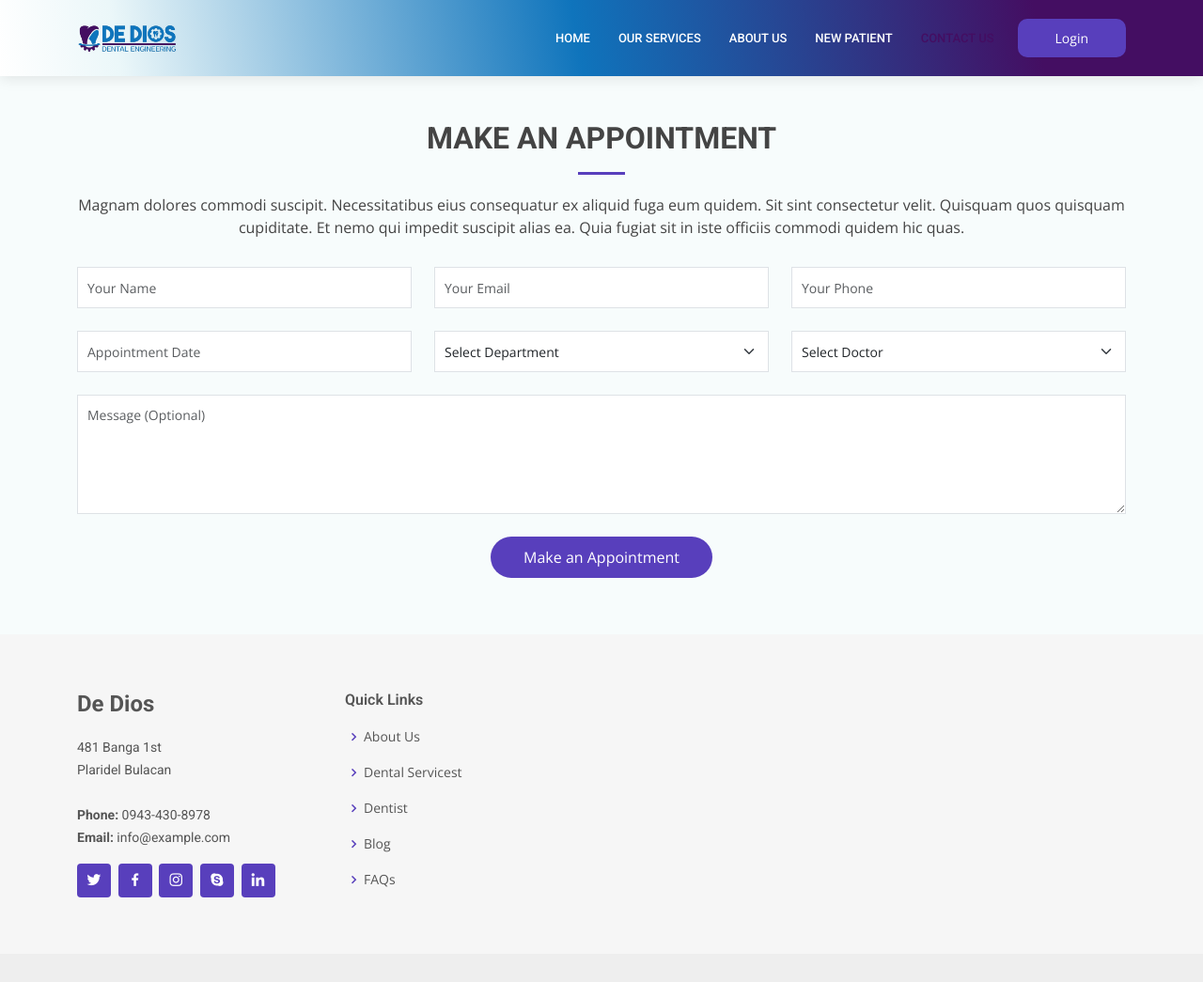
After one commit to CedricEscribel/DeDios, a PHP site: page /contact.html in a window 1280 px wide. The commit adds this page. Shown: the whole page at 94% size. Run offline with PHP 8.4, Linux system fonts and the light colour scheme.

Commit message:
clean layouts

```diff
--- a/assets/css/style.css
+++ b/assets/css/style.css
@@ -153,8 +153,8 @@ h6 {
   margin-left: 25px;
   background: #583FBC;
   color: white;
-  border-radius: 4px;
-  padding: 8px 40px;
+  border-radius: 10px;
+  padding: 10px 40px;
   white-space: nowrap;
   transition: 0.3s;
   font-size: 14px;
--- /dev/null
+++ b/contact.html
@@ -0,0 +1,191 @@
+<!DOCTYPE html>
+<html lang="en">
+  <head>
+    <meta charset="utf-8" />
+    <meta content="width=device-width, initial-scale=1.0" name="viewport" />
+
+    <title>De Dios</title>
+    <meta content="" name="description" />
+    <meta content="" name="keywords" />
+
+    <!-- Favicons -->
+    <link href="assets/img/icon.png" rel="icon" />
+    <link href="assets/img/icon.png " />
+
+    <div html-include="./links.html"></div>
+
+    <!-- Template Main CSS File -->
+    <link href="assets/css/style.css" rel="stylesheet" />
+
+    <script src="./include.js"></script>
+  </head>
+
+  <body>
+    <!-- ======= Header ======= -->
+    <header id="header" class="fixed-top">
+      <div class="container d-flex align-items-center">
+        <a href="index.html" class="logo me-auto"
+          ><img src="assets/img/logo.png" alt=""
+        /></a>
+
+        <nav id="navbar" class="navbar order-last order-lg-0">
+          <ul>
+            <li><a class="nav-link scrollto" href="./index.html">Home</a></li>
+            <li>
+              <a class="nav-link scrollto" href="#services">Our Services</a>
+            </li>
+            <li><a class="nav-link scrollto" href="./aboutus.html">About Us</a></li>
+            <li>
+              <a class="nav-link scrollto" href="#Patient">New Patient</a>
+            </li>
+            <li><a class="nav-link scrollto" href="#appointment">Contact Us</a></li>
+          </ul>
+          <i class="bi bi-list mobile-nav-toggle"></i>
+        </nav>
+        <!-- .navbar -->
+
+        <a href="#Login" class="Login-btn scrollto"
+          ><span class="d-none d-md-inline">Login</span>
+        </a>
+      </div>
+    </header>
+    <!-- End Header -->
+
+    <main id="main">
+
+
+      <!-- ======= Appointment Section ======= -->
+      <section id="appointment" class="appointment section-bg" style="padding-top: 10%;">
+        <div class="container" data-aos="fade-up">
+          <div class="section-title">
+            <h2>Make an Appointment</h2>
+            <p>
+              Magnam dolores commodi suscipit. Necessitatibus eius consequatur
+              ex aliquid fuga eum quidem. Sit sint consectetur velit. Quisquam
+              quos quisquam cupiditate. Et nemo qui impedit suscipit alias ea.
+              Quia fugiat sit in iste officiis commodi quidem hic quas.
+            </p>
+          </div>
+
+          <form
+            action="forms/appointment.php"
+            method="post"
+            role="form"
+            class="php-email-form"
+            data-aos="fade-up"
+            data-aos-delay="100"
+          >
+            <div class="row">
+              <div class="col-md-4 form-group">
+                <input
+                  type="text"
+                  name="name"
+                  class="form-control"
+                  id="name"
+                  placeholder="Your Name"
+                  required
+                />
+              </div>
+              <div class="col-md-4 form-group mt-3 mt-md-0">
+                <input
+                  type="email"
+                  class="form-control"
+                  name="email"
+                  id="email"
+                  placeholder="Your Email"
+                  required
+                />
+              </div>
+              <div class="col-md-4 form-group mt-3 mt-md-0">
+                <input
+                  type="tel"
+                  class="form-control"
+                  name="phone"
+                  id="phone"
+                  placeholder="Your Phone"
+                  required
+                />
+              </div>
+            </div>
+            <div class="row">
+              <div class="col-md-4 form-group mt-3">
+                <input
+                  type="datetime"
+                  name="date"
+                  class="form-control datepicker"
+                  id="date"
+                  placeholder="Appointment Date"
+                  required
+                />
+              </div>
+              <div class="col-md-4 form-group mt-3">
+                <select name="department" id="department" class="form-select">
+                  <option value="">Select Department</option>
+                  <option value="Department 1">Department 1</option>
+                  <option value="Department 2">Department 2</option>
+                  <option value="Department 3">Department 3</option>
+                </select>
+              </div>
+              <div class="col-md-4 form-group mt-3">
+                <select name="doctor" id="doctor" class="form-select">
+                  <option value="">Select Doctor</option>
+                  <option value="Doctor 1">Doctor 1</option>
+                  <option value="Doctor 2">Doctor 2</option>
+                  <option value="Doctor 3">Doctor 3</option>
+                </select>
+              </div>
+            </div>
+
+            <div class="form-group mt-3">
+              <textarea
+                class="form-control"
+                name="message"
+                rows="5"
+                placeholder="Message (Optional)"
+              ></textarea>
+            </div>
+            <div class="my-3">
+              <div class="loading">Loading</div>
+              <div class="error-message"></div>
+              <div class="sent-message">
+                Your appointment request has been sent successfully. Thank you!
+              </div>
+            </div>
+            <div class="text-center">
+              <button type="submit">Make an Appointment</button>
+            </div>
+          </form>
+        </div>
+      </section>
+      <!-- End Appointment Section -->
+    </main>
+    <!-- End #main -->
+
+    <!-- ======= Footer ======= -->
+    <div html-include="./pages/footer.html"></div>
+
+    <!-- End Footer -->
+
+    <div id="preloader"></div>
+    <a
+      href="#"
+      class="back-to-top d-flex align-items-center justify-content-center"
+      ><i class="bi bi-arrow-up-short"></i
+    ></a>
+
+    <script>
+      includeHTML();
+    </script>
+
+    <!-- Vendor JS Files -->
+    <script src="assets/vendor/purecounter/purecounter_vanilla.js"></script>
+    <script src="assets/vendor/aos/aos.js"></script>
+    <script src="assets/vendor/bootstrap/js/bootstrap.bundle.min.js"></script>
+    <script src="assets/vendor/glightbox/js/glightbox.min.js"></script>
+    <script src="assets/vendor/swiper/swiper-bundle.min.js"></script>
+    <script src="assets/vendor/php-email-form/validate.js"></script>
+
+    <!-- Template Main JS File -->
+    <script src="assets/js/main.js"></script>
+  </body>
+</html>
--- /dev/null
+++ b/pages/footer.html
@@ -0,0 +1,58 @@
+<footer id="footer">
+    <div class="footer-top">
+      <div class="container">
+        <div class="row">
+          <div class="col-lg-3 col-md-6">
+            <div class="footer-info">
+              <h3>De Dios</h3>
+              <p>
+                481 Banga 1st<br />
+                Plaridel Bulacan <br /><br />
+                <strong>Phone:</strong> 0943-430-8978<br />
+                <strong>Email:</strong> info@example.com<br />
+              </p>
+              <div class="social-links mt-3">
+                <a href="#" class="twitter"><i class="bx bxl-twitter"></i></a>
+                <a href="#" class="facebook"
+                  ><i class="bx bxl-facebook"></i
+                ></a>
+                <a href="#" class="instagram"
+                  ><i class="bx bxl-instagram"></i
+                ></a>
+                <a href="#" class="google-plus"
+                  ><i class="bx bxl-skype"></i
+                ></a>
+                <a href="#" class="linkedin"
+                  ><i class="bx bxl-linkedin"></i
+                ></a>
+              </div>
+            </div>
+          </div>
+
+          <div class="col-lg-3 col-md-6 footer-links">
+            <h4>Quick Links</h4>
+            <ul>
+              <li>
+                <i class="bx bx-chevron-right"></i> <a href="#">About Us</a>
+              </li>
+              <li>
+                <i class="bx bx-chevron-right"></i>
+                <a href="#">Dental Servicest</a>
+              </li>
+              <li>
+                <i class="bx bx-chevron-right"></i>
+                <a href="#">Dentist</a>
+              </li>
+              <li>
+                <i class="bx bx-chevron-right"></i> <a href="#">Blog</a>
+              </li>
+              <li>
+                <i class="bx bx-chevron-right"></i>
+                <a href="#">FAQs</a>
+              </li>
+            </ul>
+          </div>
+        </div>
+      </div>
+    </div>
+  </footer>
```
Also changed, not shown: aboutus.html (added, +150 -0 lines), index.html (+6 -171 lines).
